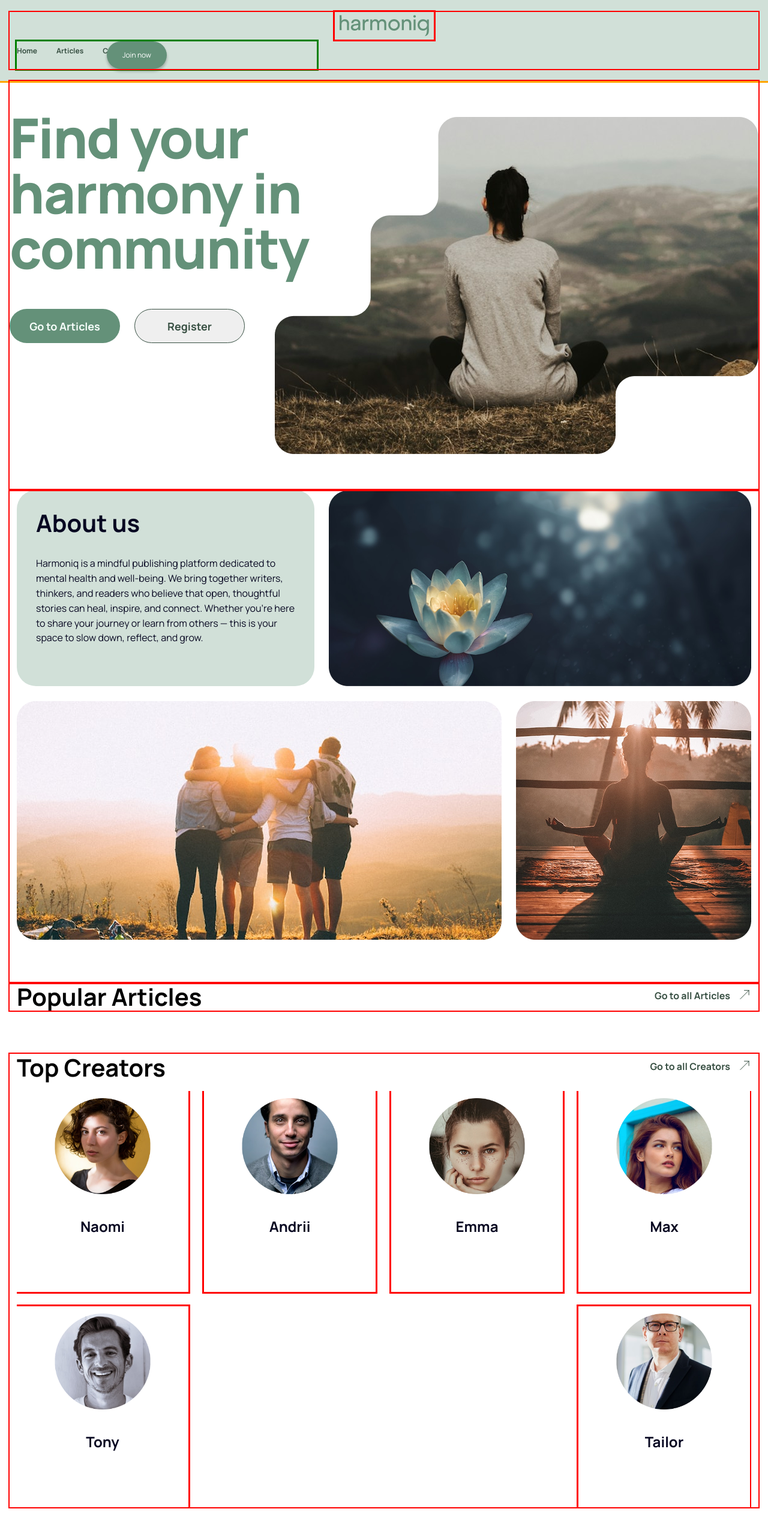
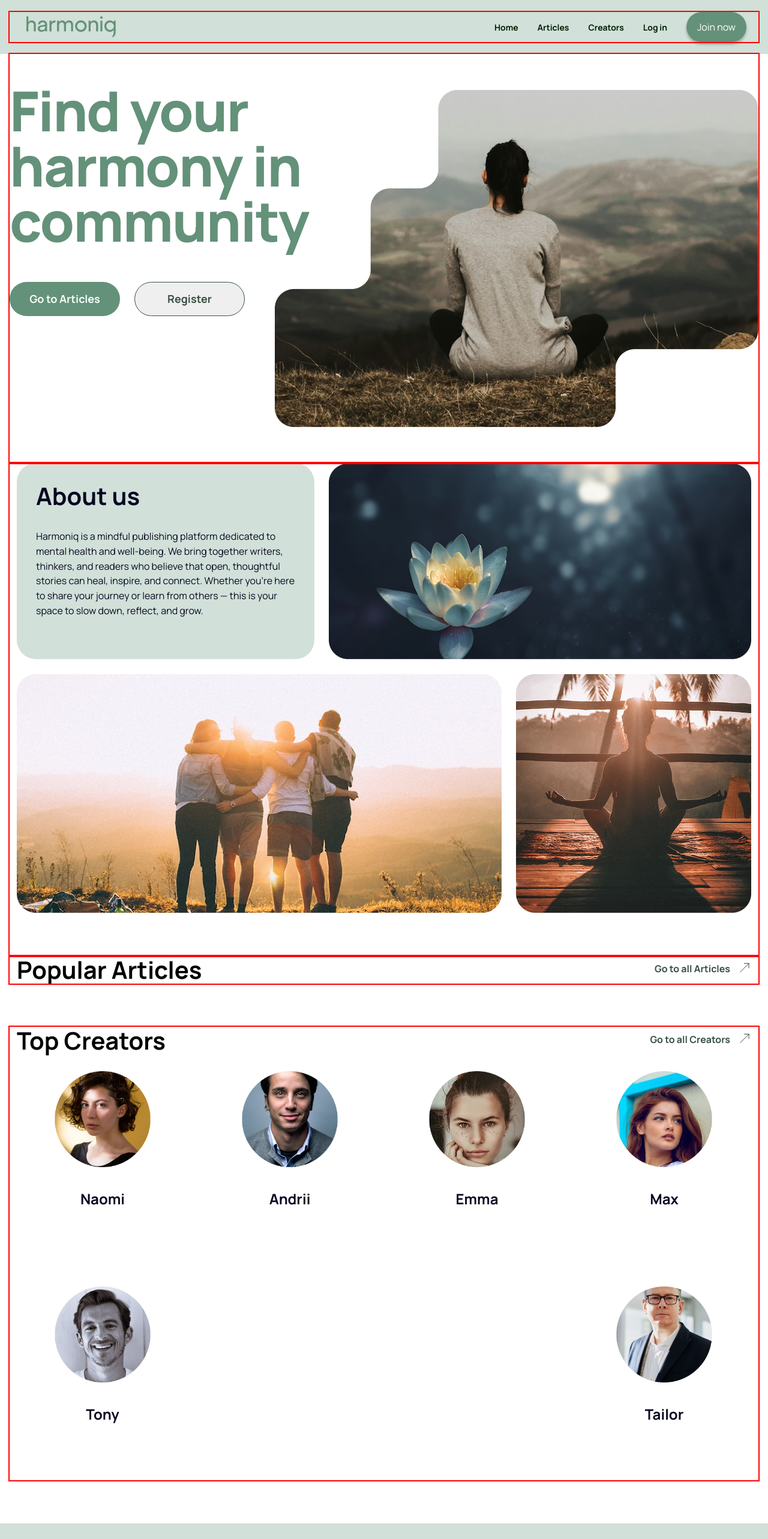
Before and after one commit to Tate-T/harmoniq-react, a React (Create React App) app: page / in a window 1280 px wide. Shown: the top 2566 px of the page at 60% size. Built offline with nearby package versions, Linux system fonts and the light colour scheme.

Commit message:
header and authors

```diff
--- a/package.json
+++ b/package.json
@@ -11,6 +11,7 @@
     "gh-pages": "^6.3.0",
     "react": "^19.1.1",
     "react-dom": "^19.1.1",
+    "react-icons": "^5.5.0",
     "react-scripts": "5.0.1",
     "web-vitals": "^2.1.4"
   },
--- a/src/App.js
+++ b/src/App.js
@@ -7,14 +7,12 @@ import { Authors } from './pages/Authors/Authors';
 import { CreateArticlePage } from './pages/CreateArticlePage/CreateArticlePage';
 import { Home } from './pages/Home/Home';
 import { UserProfile } from './pages/UserProfile/UserProfile';
-import { Header } from './components/Header/Header';
 import './App.css';
 
 
 function App() {
   return (
     <div className="App">
-      {/* <Header /> */}
       <Home />
       <Articles />
       <ArticlesPage />
--- a/src/components/Header/Header.jsx
+++ b/src/components/Header/Header.jsx
@@ -1,16 +1,20 @@
 import logo from '../../images/logo.png';
 import style from './header.module.css';
+import { IoReorderThreeOutline } from "react-icons/io5";
+
+
 export const Header = () => {
     return <header className={style.header}>
-        <div className='container header-container'>
+        <div className={`container ${style.headerContainer}`}>
             <img src={logo} alt="harmoniq-logo" className={style.logo}/>
-            <div className={style.navbar}>
+            <div className={style.nav}>
                 <ul className={style.list}>
-                    <li className={style.item}><a href="" className={style.link}>Home</a></li>
-                    <li className={style.item}><a href="" className={style.link}>Articles</a></li>
-                    <li className={style.item}><a href="" className={style.link}>Creators</a></li>
-                    <li className={style.item}><a href="" className={style.link}>Log in</a></li>
+                    <li className={style.item}><a href="/" className={style.link}>Home</a></li>
+                    <li className={style.item}><a href="/" className={style.link}>Articles</a></li>
+                    <li className={style.item}><a href="/" className={style.link}>Creators</a></li>
+                    <li className={style.item}><a href="/" className={style.link}>Log in</a></li>
                 </ul>
+                <IoReorderThreeOutline  className={style.icon} size={30}/>
                 <button type="button" className={style.button}>Join now</button>
             </div>
         </div>
--- a/src/components/Header/header.module.css
+++ b/src/components/Header/header.module.css
@@ -1,99 +1,159 @@
-.header{
+.header {
     padding-top: 20px;
     padding-bottom: 20px;
     background-color: #D1E0D8;
     font-family: Manrope;
-    outline: solid orange;
 }
 
 
 
 
-
-/* .list{
-    gap: 32px;
-    display: flex;
-    list-style: none;
-    margin: 0;
-    padding: 0;
-} */
-
-.link{
+.link {
     color: #374F42;
     font-weight: 700;
-font-size: 12px;
+    font-size: 12px;
+}
+
+@media screen and (max-width: 361px) {
+    .headerContainer {
+        display: flex;
+        justify-content: space-between;
+        align-items: center;
+        margin: 0 auto;
+        padding: 0 20px;
+        flex-direction: row;
+}
+    .icon {
+        display: inherit;
+
+    }
+    .list {
+        display: none;
+    }
+
+    .button {
+        display: none;
+    }
+
+
+
+    .link {
+        display: none;
+    }
 }
 
 
-.logo {
-    outline: solid red;
-
+@media screen and (min-width: 361px) {
+    .headerContainer {
+        display: flex;
+        justify-content: space-between;
+        align-items: center;
+        margin: 0 auto;
+        padding: 0 20px;
+        flex-direction: row;
 }
-
-@media screen and (min-width: 361px) {
-    .list{
+    .icon {
+        display: inherit;
+    }
+    .list {
         display: none;
     }
 
-    .button{
+    .button {
         display: none;
-}
+    }
 
+    .link {
+        font-weight: 700;
+        font-size: 12px;
+        color: rgb(1, 30, 1);
+    }
 }
 
 @media screen and (min-width: 704px) {
-    .list{
+    .icon {
         display: none;
     }
+    .list {
+        gap: 32px;
+        display: flex;
+        list-style: none;
+        margin: 0;
+        padding: 0;
+        margin-left: 32px;
+    }
 
-    .button{
+    .headerContainer {
+        display: flex;
+        justify-content: center;
+        align-items: center;
+        margin: 0 auto;
+        padding: 0 20px;
+        flex-direction: row;
+}
+
+    .button {
         border: none;
         border-radius: 64px;
-        padding: 10px 14px;
-        width: 90px;
-        height: 40px;
+        padding: 10px 16px;
+        width: 100px;
+        height: 50px;
+        font-size: 16px;
         box-shadow: 0 4px 4px 0 rgba(0, 0, 0, 0.25);
         background: #649179;
         color: #FFFFFF;
         display: flex;
         justify-content: center;
         align-items: center;
-        font-size: 12px
+        font-size: 16px;
     }
 
-    .navbar{
+    .nav {
         display: flex;
         align-items: center;
-        /* gap: 32px; */
-        outline: solid green;
-        max-width: 500px
+        gap: 32px;
     }
-
 }
 
 @media screen and (min-width: 1250px) {
-    .list{
+    .list {
         gap: 32px;
         display: flex;
         list-style: none;
         margin: 0;
         padding: 0;
-        max-width: 150px
     }
 
-    .button{
+    .link {
+        font-size: 14px;
+    }
+
+    .button {
         border: none;
         border-radius: 64px;
-        padding: 12px 16px;
+        padding: 10px 16px;
         width: 100px;
-        height: 46px;
+        height: 50px;
+        font-size: 16px;
         box-shadow: 0 4px 4px 0 rgba(0, 0, 0, 0.25);
         background: #649179;
         color: #FFFFFF;
+        display: flex;
+        justify-content: center;
+        align-items: center;
+        font-size: 16px;
+    }
+
+    .headerContainer {
+        display: flex;
+        justify-content: space-between;
+        align-items: center;
+        margin: 0 auto;
+        padding: 0 20px;
+        flex-direction: row;
+}
 }
 
-    .header-container {
-        display: flex;
-    }
-
+.link:hover {
+    color: #649179;
 }
--- a/src/index.css
+++ b/src/index.css
@@ -40,7 +40,7 @@ a{
   margin: 0 auto;
 }
 
-@media screen and (min-width: 361px) {
+@media screen and (max-width: 704px) {
   .container {
     padding: 0 8px;
     max-width: 377px;
--- a/src/pages/Authors/Authors.module.css
+++ b/src/pages/Authors/Authors.module.css
@@ -5,21 +5,13 @@
 
 .authorsTitle {
     color: #000000;
-    font-weight: semiBold;
-    margin-bottom: 10px;
+    margin-bottom: 20px;
+    text-align: left;
+    font-weight: 600;
+    font-size: 2rem;
 }
 
-.authorsButton {
-    width: 340px;
-    height: 57px;
-    display: flex;
-    justify-content: center;
-    align-items: center;
-    background-color: rgb(29, 113, 29);
-    color: #FFFFFF;
-    font-weight: semiBold
 
-}
 
 .authorsList {
     display: flex;
@@ -39,7 +31,6 @@
     height: 221px;
     padding-left: 8px;
     padding-right: 8px;
-    outline: solid red;
 
 }
 
@@ -48,6 +39,28 @@
     height: 148px;
     margin-bottom: 20px;
 }
+
+.name {
+    font-weight: 700;
+    font-size: 24px;
+    text-align: center;
+    color: black;
+}
+
+    .authorsButton {
+        margin-top: 30px;
+        background-color: rgb(12, 83, 12);
+        color: #FFFFFF;
+        border-radius: 64px;
+        padding: 16px;
+        width: 361px;
+        height: 57px;
+        font-weight: 700;
+        font-size: 18px;
+
+    }
+
+
 
 @media screen and (min-width: 704px) {
     .authorsList {
@@ -71,6 +84,26 @@
     width: 262px;
     height: 262px;
 }
+
+.name {
+    font-weight: 700;
+    font-size: 24px;
+    text-align: center;
+    color: black;
+}
+
+    .authorsButton {
+        margin-top: 30px;
+        color: #FFFFFF;
+        border-radius: 64px;
+        padding: 16px;
+        width: 340px;
+        height: 57px;
+        font-weight: 700;
+        font-size: 18px;
+        outline: none;
+
+    }
 
 }
 
@@ -100,4 +133,24 @@
         height: 262px;
     }
 
+    .name {
+        font-weight: 700;
+        font-size: 24px;
+        text-align: center;
+        color: black;
 }
+
+    .authorsButton {
+        margin-top: 30px;
+        color: #FFFFFF;
+        border-radius: 64px;
+        padding: 16px;
+        width: 390px;
+        height: 57px;
+        outline: none;
+        font-weight: 700;
+        font-size: 18px;
+
+    }
+
+}
--- a/src/pages/Authors/components/AuthorsList.jsx
+++ b/src/pages/Authors/components/AuthorsList.jsx
@@ -9,26 +9,26 @@ import styles from '../Authors.module.css'
 export const AuthorsList = () => {
     return (
          <ul className={styles.authorsList}>
-            <li className={styles.authorsItem}><img className={styles.img} src={naomi} alt="Author"/><p className="auhtors-name">Naomi</p></li>
-            <li className={styles.authorsItem}><img className={styles.img} src={andrii} alt="Author"/><p className="auhtors-name">Andrii</p></li>
-            <li className={styles.authorsItem}><img className={styles.img} src={emma} alt="Author"/><p className="auhtors-name">Emma</p></li>
-            <li className={styles.authorsItem}><img className={styles.img} src={max} alt="Author"/><p className="auhtors-name">Max</p></li>
-            <li className={styles.authorsItem}><img className={styles.img} src={tony} alt="Author"/><p className="auhtors-name">Tony</p></li>
-            <li className={styles.authorsItem}><img className={styles.img} src={tailor} alt="Author"/><p className="auhtors-name">Tailor</p></li>
-            <li className={styles.authorsItem}><img className={styles.img} src={naomi} alt="Author"/><p className="auhtors-name">Naomi</p></li>
-            <li className={styles.authorsItem}><img className={styles.img} src={emma} alt="Author"/><p className="auhtors-name">Emma</p></li>
-            <li className={styles.authorsItem}><img className={styles.img} src={andrii} alt="Author"/><p className="auhtors-name">Andrii</p></li>
-            <li className={styles.authorsItem}><img className={styles.img} src={max} alt="Author"/><p className="auhtors-name">Max</p></li>
-            <li className={styles.authorsItem}><img className={styles.img} src={tony} alt="Author"/><p className="auhtors-name">Tony</p></li>
-            <li className={styles.authorsItem}><img className={styles.img} src={tailor} alt="Author"/><p className="auhtors-name">Tailor</p></li>
-            <li className={styles.authorsItem}><img className={styles.img} src={naomi} alt="Author"/><p className="auhtors-name">Naomi</p></li>
-            <li className={styles.authorsItem}><img className={styles.img} src={emma} alt="Author"/><p className="auhtors-name">Emma</p></li>
-            <li className={styles.authorsItem}><img className={styles.img} src={andrii} alt="Author"/><p className="auhtors-name">Andrii</p></li>
-            <li className={styles.authorsItem}><img className={styles.img} src={max} alt="Author"/><p className="auhtors-name">Max</p></li>
-            <li className={styles.authorsItem}><img className={styles.img} src={tailor} alt="Author"/><p className="auhtors-name">Tailor</p></li>
-            <li className={styles.authorsItem}><img className={styles.img} src={tony} alt="Author"/><p className="auhtors-name">Tony</p></li>
-            <li className={styles.authorsItem}><img className={styles.img} src={andrii} alt="Author"/><p className="auhtors-name">Andrii</p></li>
-            <li className={styles.authorsItem}><img className={styles.img} src={tailor} alt="Author"/><p className="auhtors-name">Tailor</p></li>
+            <li className={styles.authorsItem}><img className={styles.img} src={naomi} alt="Author"/><p className={styles.name}>Naomi</p></li>
+            <li className={styles.authorsItem}><img className={styles.img} src={andrii} alt="Author"/><p className={styles.name}>Andrii</p></li>
+            <li className={styles.authorsItem}><img className={styles.img} src={emma} alt="Author"/><p className={styles.name}>Emma</p></li>
+            <li className={styles.authorsItem}><img className={styles.img} src={max} alt="Author"/><p className={styles.name}>Max</p></li>
+            <li className={styles.authorsItem}><img className={styles.img} src={tony} alt="Author"/><p className={styles.name}>Tony</p></li>
+            <li className={styles.authorsItem}><img className={styles.img} src={tailor} alt="Author"/><p className={styles.name}>Tailor</p></li>
+            <li className={styles.authorsItem}><img className={styles.img} src={naomi} alt="Author"/><p className={styles.name}>Naomi</p></li>
+            <li className={styles.authorsItem}><img className={styles.img} src={emma} alt="Author"/><p className={styles.name}>Emma</p></li>
+            <li className={styles.authorsItem}><img className={styles.img} src={andrii} alt="Author"/><p className={styles.name}>Andrii</p></li>
+            <li className={styles.authorsItem}><img className={styles.img} src={max} alt="Author"/><p className={styles.name}>Max</p></li>
+            <li className={styles.authorsItem}><img className={styles.img} src={tony} alt="Author"/><p className={styles.name}>Tony</p></li>
+            <li className={styles.authorsItem}><img className={styles.img} src={tailor} alt="Author"/><p className={styles.name}>Tailor</p></li>
+            <li className={styles.authorsItem}><img className={styles.img} src={naomi} alt="Author"/><p className={styles.name}>Naomi</p></li>
+            <li className={styles.authorsItem}><img className={styles.img} src={emma} alt="Author"/><p className={styles.name}>Emma</p></li>
+            <li className={styles.authorsItem}><img className={styles.img} src={andrii} alt="Author"/><p className={styles.name}>Andrii</p></li>
+            <li className={styles.authorsItem}><img className={styles.img} src={max} alt="Author"/><p className={styles.name}>Max</p></li>
+            <li className={styles.authorsItem}><img className={styles.img} src={tailor} alt="Author"/><p className={styles.name}>Tailor</p></li>
+            <li className={styles.authorsItem}><img className={styles.img} src={tony} alt="Author"/><p className={styles.name}>Tony</p></li>
+            <li className={styles.authorsItem}><img className={styles.img} src={andrii} alt="Author"/><p className={styles.name}>Andrii</p></li>
+            <li className={styles.authorsItem}><img className={styles.img} src={tailor} alt="Author"/><p className={styles.name}>Tailor</p></li>
         </ul>
     )
 }
```
Also changed, not shown: 1 other file (tests, documents, lock files or other folders).
